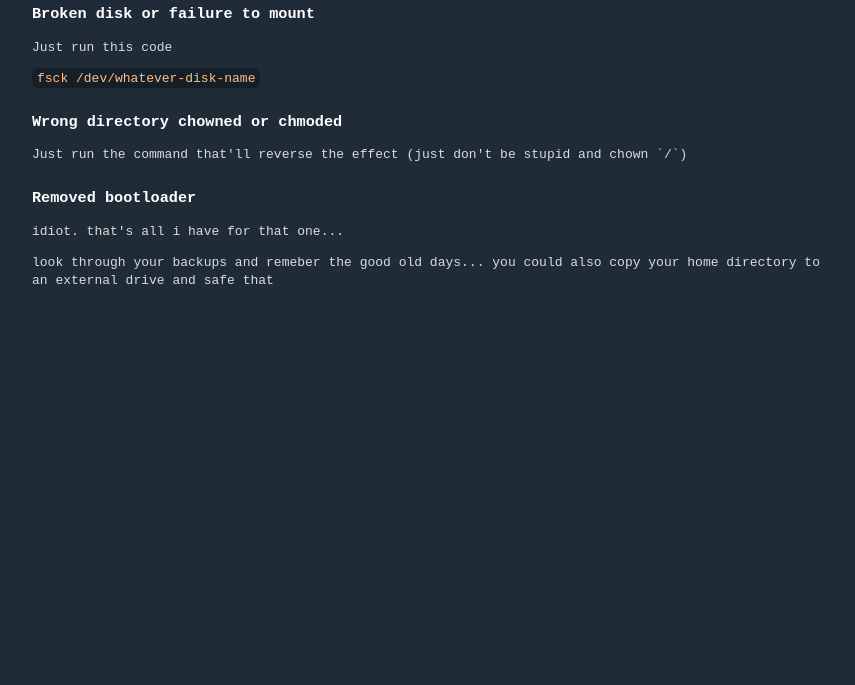
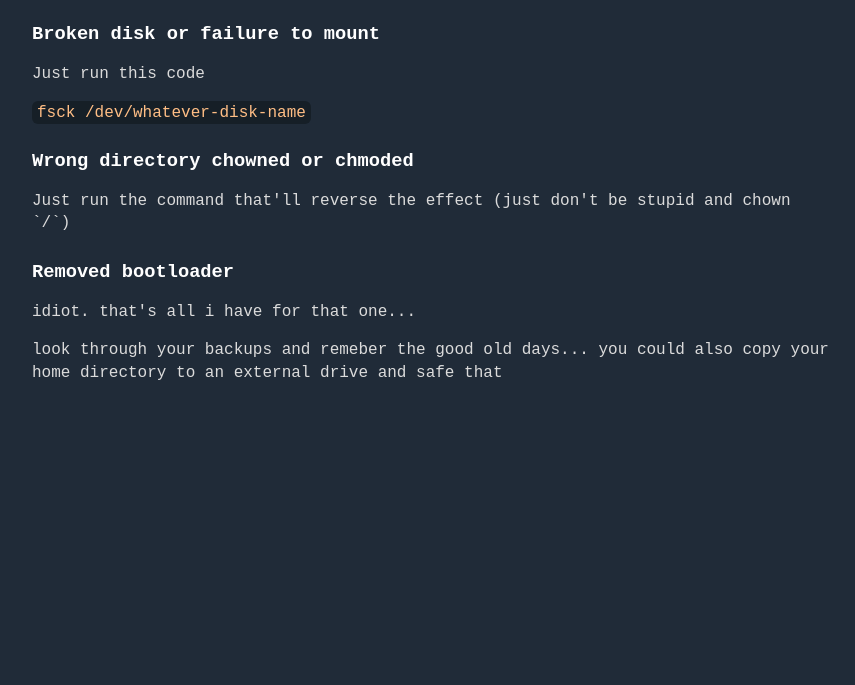
Before and after one commit to ajkachnic/oh-no, a plain HTML site: page index.html in a window 1280 px wide. Shown: the part 115-800 px from the top of the page, without its empty margins (208-1063 px from the left). Drawn offline with nearby package versions, Linux system fonts and the light colour scheme.

Commit message:
Update index.html

```diff
--- a/index.html
+++ b/index.html
@@ -31,7 +31,7 @@
     />
     <style>
       * {
-        font-family: monospace !important;
+        font-family: 'Dank mono', 'Operator Mono', 'Fira Code', monospace !important;
       }
     </style>
   </head>
```
